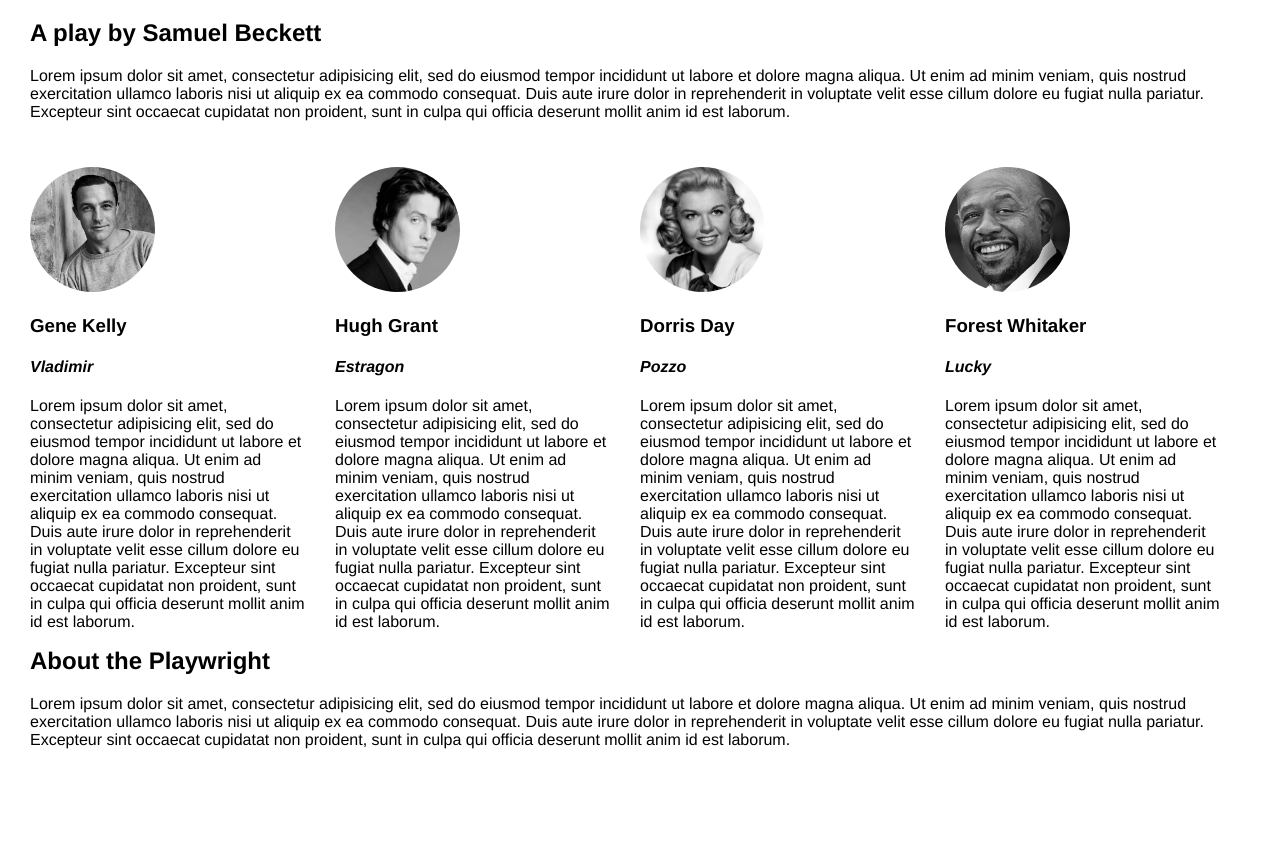
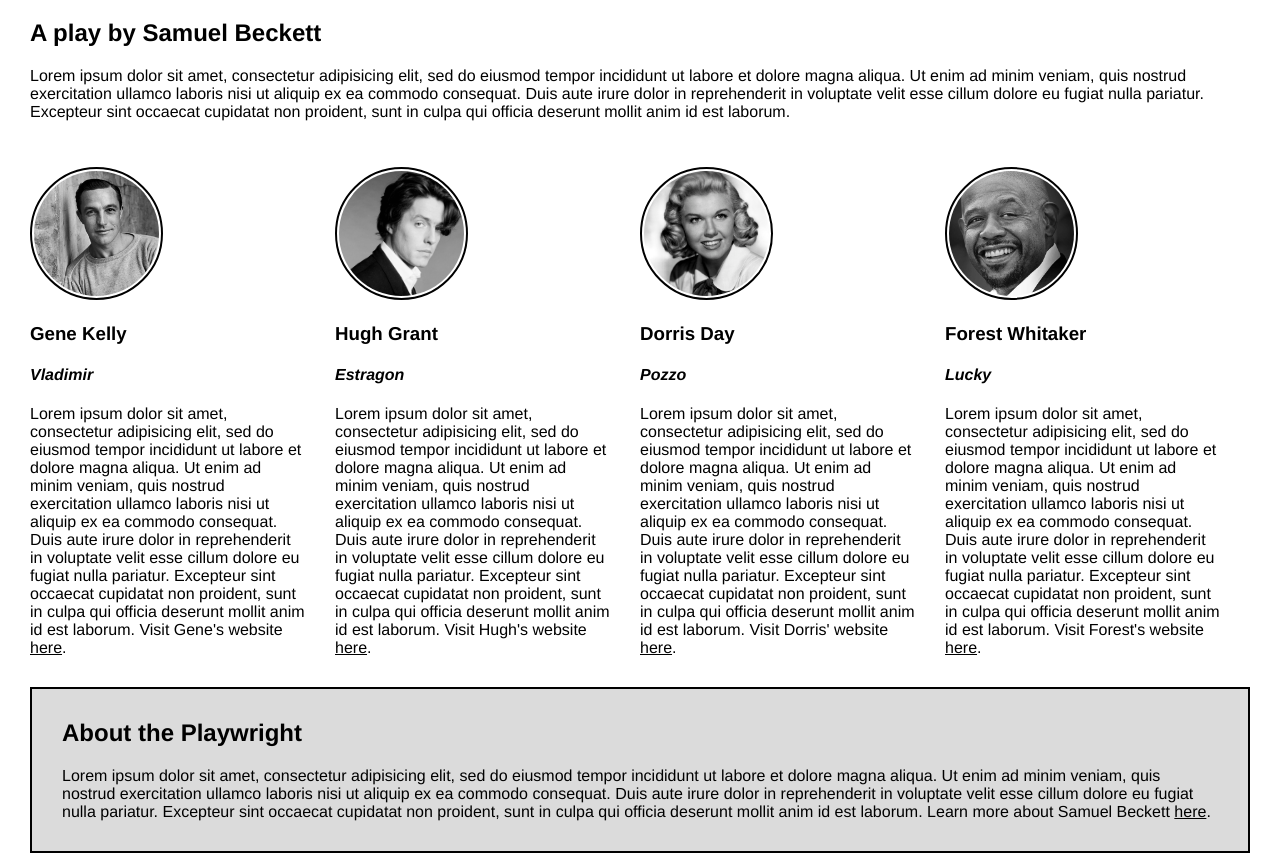
Before and after one commit to tmneef/Waiting-for-Godot, a plain HTML site: page index.html in a window 1280 px wide. Shown: the part 61-922 px from the top of the page. Before the commit the page ends 826 px from the top, so only its background shows below. Drawn offline with Linux system fonts and the light colour scheme.

Commit message:
Added borders to footer and images, added links to paragraphs.

```diff
--- a/css/styles.css
+++ b/css/styles.css
@@ -1,7 +1,15 @@
+.column p {
+  margin-bottom: 30px
+}
+
 .img-circle {
   border-radius: 50%;
   width: 125px;
   height: 125px;
+  border-style: solid;
+  border-width: 2px;
+  border-color: black;
+  padding: 2px;
 }
 
 .intro {
@@ -10,6 +18,23 @@
 
 .footer {
   clear: both;
+  background-color: #dbdbdb;
+  padding: 30px;
+  border-style: solid;
+  border-width: 2px;
+  border-color: black;
+}
+
+.footer h2 {
+  margin-top: 0px;
+}
+
+.footer p {
+  margin-bottom: 0px;
+}
+
+a {
+  color: black;
 }
 
 body {
--- a/index.html
+++ b/index.html
@@ -14,33 +14,33 @@
       <img class="img-circle" src="img/genekelly.jpg" atl="An image of actor Gene Kelly.">
       <h3>Gene Kelly</h3>
       <h4>Vladimir</h4>
-      <p>Lorem ipsum dolor sit amet, consectetur adipisicing elit, sed do eiusmod tempor incididunt ut labore et dolore magna aliqua. Ut enim ad minim veniam, quis nostrud exercitation ullamco laboris nisi ut aliquip ex ea commodo consequat. Duis aute irure dolor in reprehenderit in voluptate velit esse cillum dolore eu fugiat nulla pariatur. Excepteur sint occaecat cupidatat non proident, sunt in culpa qui officia deserunt mollit anim id est laborum.</p>
+      <p>Lorem ipsum dolor sit amet, consectetur adipisicing elit, sed do eiusmod tempor incididunt ut labore et dolore magna aliqua. Ut enim ad minim veniam, quis nostrud exercitation ullamco laboris nisi ut aliquip ex ea commodo consequat. Duis aute irure dolor in reprehenderit in voluptate velit esse cillum dolore eu fugiat nulla pariatur. Excepteur sint occaecat cupidatat non proident, sunt in culpa qui officia deserunt mollit anim id est laborum. Visit Gene's website <span ="link-style"><a href="https://en.wikipedia.org/wiki/Gene_Kelly">here</a></span>.</p>
     </div>
 
     <div class="column">
       <img class="img-circle" src="img/hughgrant.jpg" alt="An image of actor Hugh Grant.">
       <h3>Hugh Grant</h3>
       <h4>Estragon</h4>
-      <p>Lorem ipsum dolor sit amet, consectetur adipisicing elit, sed do eiusmod tempor incididunt ut labore et dolore magna aliqua. Ut enim ad minim veniam, quis nostrud exercitation ullamco laboris nisi ut aliquip ex ea commodo consequat. Duis aute irure dolor in reprehenderit in voluptate velit esse cillum dolore eu fugiat nulla pariatur. Excepteur sint occaecat cupidatat non proident, sunt in culpa qui officia deserunt mollit anim id est laborum.</p>
+      <p>Lorem ipsum dolor sit amet, consectetur adipisicing elit, sed do eiusmod tempor incididunt ut labore et dolore magna aliqua. Ut enim ad minim veniam, quis nostrud exercitation ullamco laboris nisi ut aliquip ex ea commodo consequat. Duis aute irure dolor in reprehenderit in voluptate velit esse cillum dolore eu fugiat nulla pariatur. Excepteur sint occaecat cupidatat non proident, sunt in culpa qui officia deserunt mollit anim id est laborum. Visit Hugh's website <a href="https://en.wikipedia.org/wiki/Hugh_Grant">here</a>.</p>
     </div>
 
     <div class="column">
       <img class ="img-circle" src="img/dorrisday.jpg" alt="An image of actress Dorris Day.">
       <h3>Dorris Day</h3>
       <h4>Pozzo</h4>
-      <p>Lorem ipsum dolor sit amet, consectetur adipisicing elit, sed do eiusmod tempor incididunt ut labore et dolore magna aliqua. Ut enim ad minim veniam, quis nostrud exercitation ullamco laboris nisi ut aliquip ex ea commodo consequat. Duis aute irure dolor in reprehenderit in voluptate velit esse cillum dolore eu fugiat nulla pariatur. Excepteur sint occaecat cupidatat non proident, sunt in culpa qui officia deserunt mollit anim id est laborum.</p>
+      <p>Lorem ipsum dolor sit amet, consectetur adipisicing elit, sed do eiusmod tempor incididunt ut labore et dolore magna aliqua. Ut enim ad minim veniam, quis nostrud exercitation ullamco laboris nisi ut aliquip ex ea commodo consequat. Duis aute irure dolor in reprehenderit in voluptate velit esse cillum dolore eu fugiat nulla pariatur. Excepteur sint occaecat cupidatat non proident, sunt in culpa qui officia deserunt mollit anim id est laborum. Visit Dorris' website <a href="https://en.wikipedia.org/wiki/Doris_Day">here</a>.</p>
     </div>
 
     <div class="column">
       <img class="img-circle" src="img/forestwhitaker.jpg" alt="An image of actor Forest Whitaker.">
       <h3>Forest Whitaker</h3>
       <h4>Lucky</h4>
-      <p>Lorem ipsum dolor sit amet, consectetur adipisicing elit, sed do eiusmod tempor incididunt ut labore et dolore magna aliqua. Ut enim ad minim veniam, quis nostrud exercitation ullamco laboris nisi ut aliquip ex ea commodo consequat. Duis aute irure dolor in reprehenderit in voluptate velit esse cillum dolore eu fugiat nulla pariatur. Excepteur sint occaecat cupidatat non proident, sunt in culpa qui officia deserunt mollit anim id est laborum.</p>
+      <p>Lorem ipsum dolor sit amet, consectetur adipisicing elit, sed do eiusmod tempor incididunt ut labore et dolore magna aliqua. Ut enim ad minim veniam, quis nostrud exercitation ullamco laboris nisi ut aliquip ex ea commodo consequat. Duis aute irure dolor in reprehenderit in voluptate velit esse cillum dolore eu fugiat nulla pariatur. Excepteur sint occaecat cupidatat non proident, sunt in culpa qui officia deserunt mollit anim id est laborum. Visit Forest's website <a href="https://en.wikipedia.org/wiki/Forest_Whitaker">here</a>.</p>
     </div>
 
     <div class="footer">
       <h2>About the Playwright</h2>
-      <p>Lorem ipsum dolor sit amet, consectetur adipisicing elit, sed do eiusmod tempor incididunt ut labore et dolore magna aliqua. Ut enim ad minim veniam, quis nostrud exercitation ullamco laboris nisi ut aliquip ex ea commodo consequat. Duis aute irure dolor in reprehenderit in voluptate velit esse cillum dolore eu fugiat nulla pariatur. Excepteur sint occaecat cupidatat non proident, sunt in culpa qui officia deserunt mollit anim id est laborum.</p>
+      <p>Lorem ipsum dolor sit amet, consectetur adipisicing elit, sed do eiusmod tempor incididunt ut labore et dolore magna aliqua. Ut enim ad minim veniam, quis nostrud exercitation ullamco laboris nisi ut aliquip ex ea commodo consequat. Duis aute irure dolor in reprehenderit in voluptate velit esse cillum dolore eu fugiat nulla pariatur. Excepteur sint occaecat cupidatat non proident, sunt in culpa qui officia deserunt mollit anim id est laborum. Learn more about Samuel Beckett <a href="https://en.wikipedia.org/wiki/Samuel_Beckett">here</a>.</p>
     </div>
 
   </body>
```
